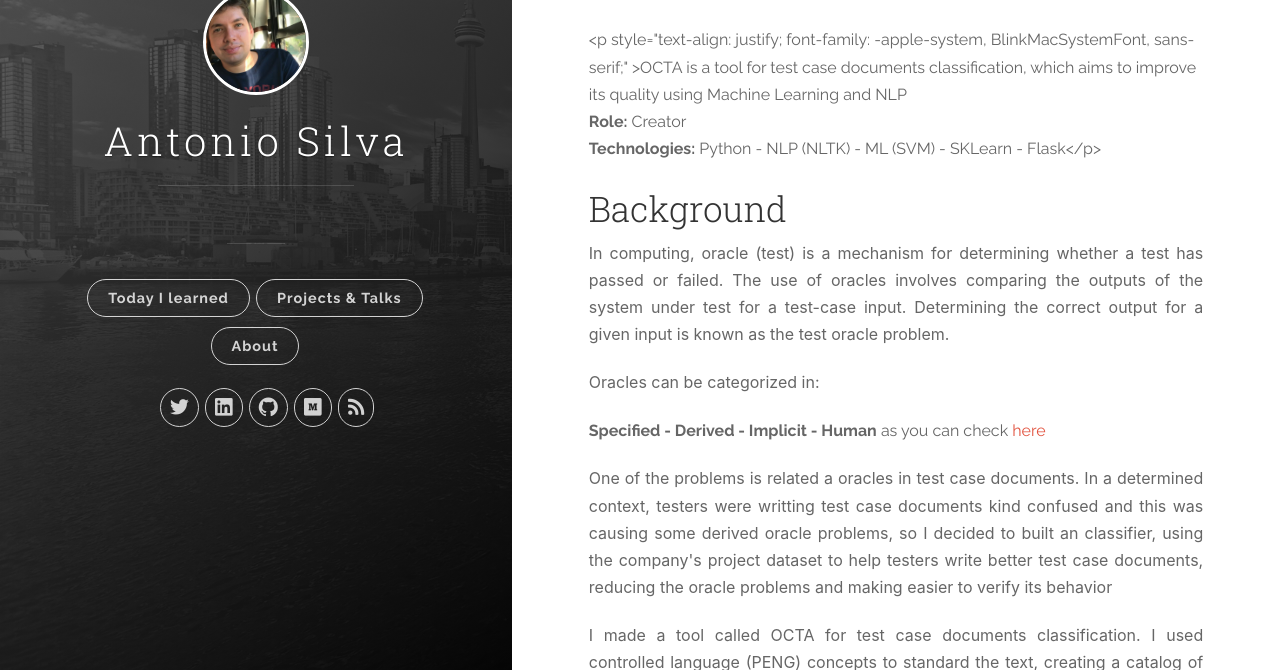
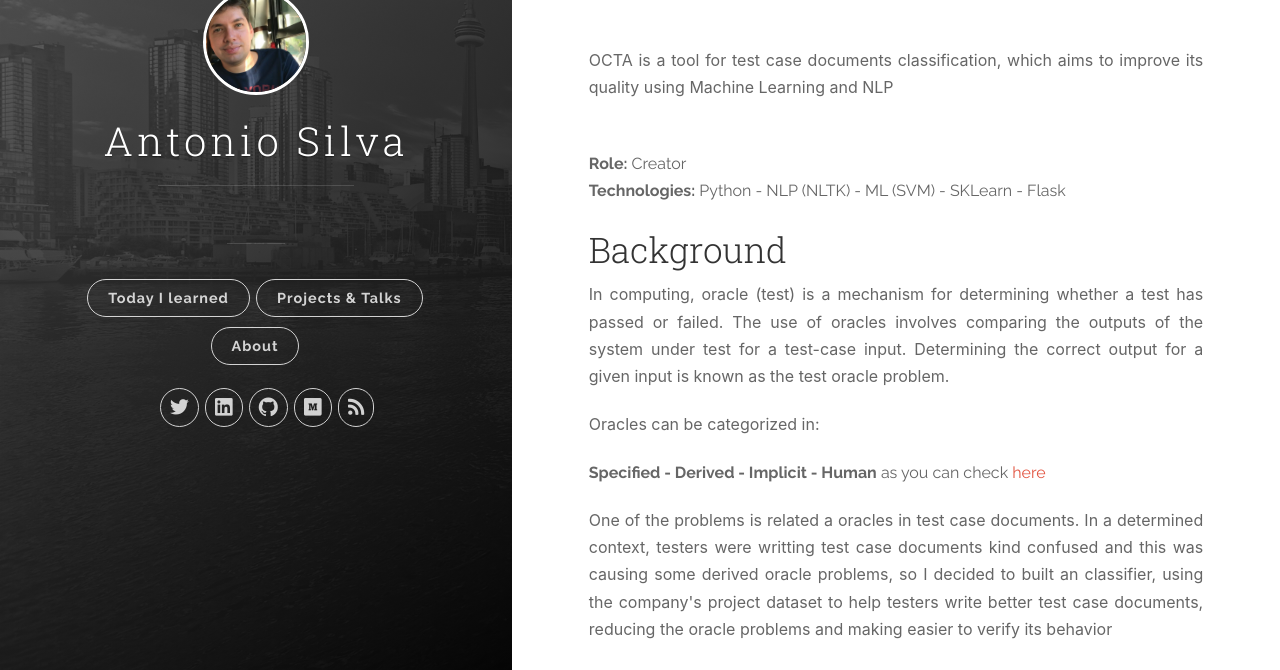
Before and after one commit to antoniosj/antoniosj.github.io, a Jekyll site: the page built from _posts/2018-11-11-octa.markdown, in a window 1280 px wide and 900 px high, scrolled down 401 px, cut to the strip 230-900 px from the top of the window. Built offline with Jekyll 4.4.1, drawn with Linux system fonts in a browser that asks for light colours.

Commit message:
Update 2018-11-11-octa.markdown

```diff
--- a/_posts/2018-11-11-octa.markdown
+++ b/_posts/2018-11-11-octa.markdown
@@ -5,7 +5,8 @@ categories: [natural language processing, machine learning]
 tags: [Python, ML, NLP, NLTK, Scikit-learn]
 ---
 
-<div style="text-align:center"><img src="https://github.com/antoniosj/blog-examples/blob/master/github-images/octa.png?raw=true" width="350px;" height="350px;" /></div><br /><p style="text-align: justify; font-family: -apple-system, BlinkMacSystemFont, sans-serif;" >OCTA is a tool for test case documents classification, which aims to improve its quality using Machine Learning and NLP <br /> **Role:** Creator<br /> **Technologies:** Python - NLP (NLTK) - ML (SVM) - SKLearn - Flask</p>
+<div style="text-align:center"><img src="https://github.com/antoniosj/blog-examples/blob/master/github-images/octa.png?raw=true" width="350px;" height="350px;" /></div><br />
+<p style="text-align: justify; font-family: -apple-system, BlinkMacSystemFont, sans-serif;">OCTA is a tool for test case documents classification, which aims to improve its quality using Machine Learning and NLP</p> <br /> **Role:** Creator<br /> **Technologies:** Python - NLP (NLTK) - ML (SVM) - SKLearn - Flask
 
 ## Background
 
```
